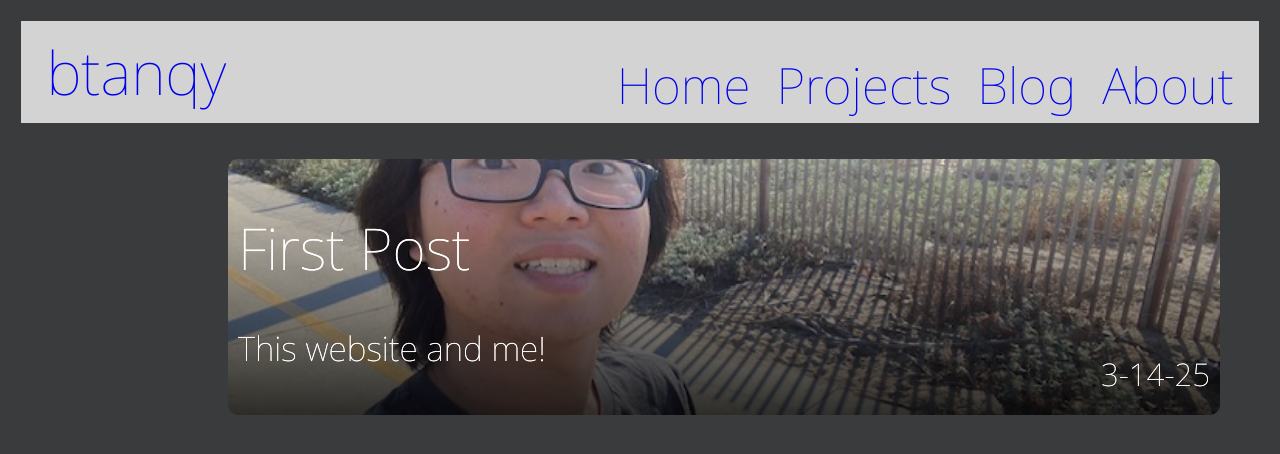
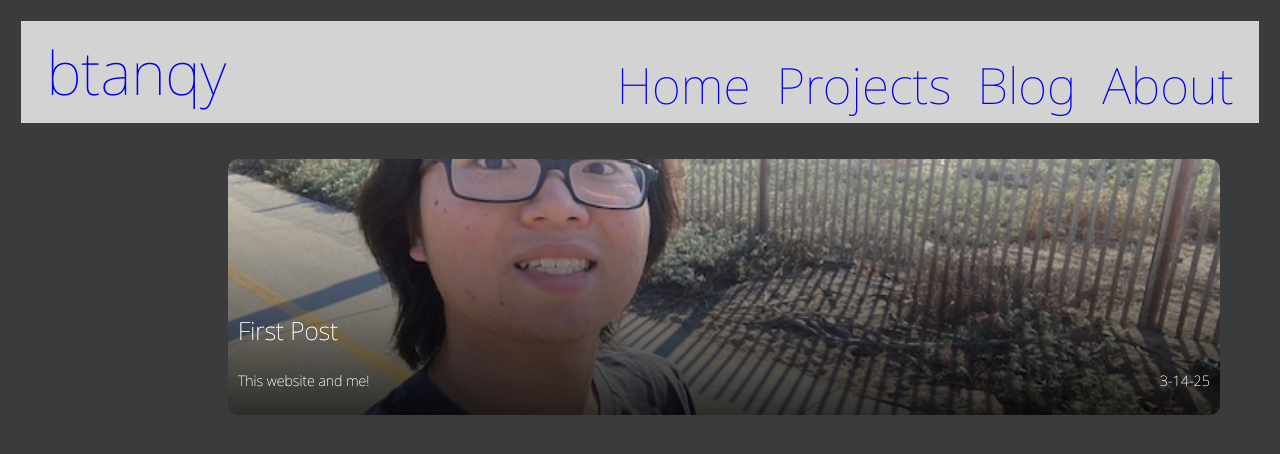
Before and after one commit to btanqy/Blog, a PHP site: page /Main/Blog/Overview/overview.html in a window 1280 px wide. Shown: the top 454 px of the page. Run offline with PHP 8.4, Linux system fonts and the light colour scheme.

Commit message:
Fixed sizings

```diff
--- a/Main/script.js
+++ b/Main/script.js
@@ -41,12 +41,14 @@ fetch('posts.json')
       div.onclick = () => window.location.href = post.url;
 
       div.innerHTML = `
-        <div class="bottom-left">
-          <h1>${post.title}</h1>
-          <h3>${post.preview}</h3>
+        <div class="bottom-left-box">
+          <p>${post.title}</p>
+          <div class="bottom-left-small-box">
+            <p>${post.preview}</p>
+          </div>
         </div>
-        <div class="bottom-right">
-          <h2>${post.date}</h2>
+        <div class="bottom-right-box">
+          <p>${post.date}</p>
         </div>
       `;
       wrap.appendChild(div);
--- a/index.html
+++ b/index.html
@@ -8,8 +8,6 @@
     <!-- Container where banner.html will be loaded -->
     <div id="banner-container"></div>
     <div id="boxHome"></div>
-
-    TESTINGS TESTINGS
 
     <!-- Page content below -->
 
--- a/style.css
+++ b/style.css
@@ -125,7 +125,7 @@
 }
 
 .bottom-left-small {
-    font-size: calc(1vw + 1vh);
+    font-size: calc(1vw + 2vh);
 }
 
 .bottom-right {
@@ -136,6 +136,30 @@
     padding: 10px; /* Adjust as needed */
     margin: 0; /* Remove default margin */
     font-size: calc(1vw + 1vh);
+}
+
+.bottom-left-box {
+    position: absolute;
+    bottom: 0;
+    left: 0;
+    color: white; /* Ensure text is readable */
+    padding: 10px; /* Adjust as needed */
+    margin: 0; /* Remove default margin */
+    font-size: calc(1vw + 1.5vh);
+}
+
+.bottom-left-small-box {
+    font-size: calc(0.5vw + 1vh);
+}
+
+.bottom-right-box {
+    position: absolute;
+    bottom: 0vh;
+    right: 0;
+    color: white; /* Ensure text is readable */
+    padding: 10px; /* Adjust as needed */
+    margin: 0; /* Remove default margin */
+    font-size: calc(0.5vw + 1vh);
 }
 
 .img{
```
